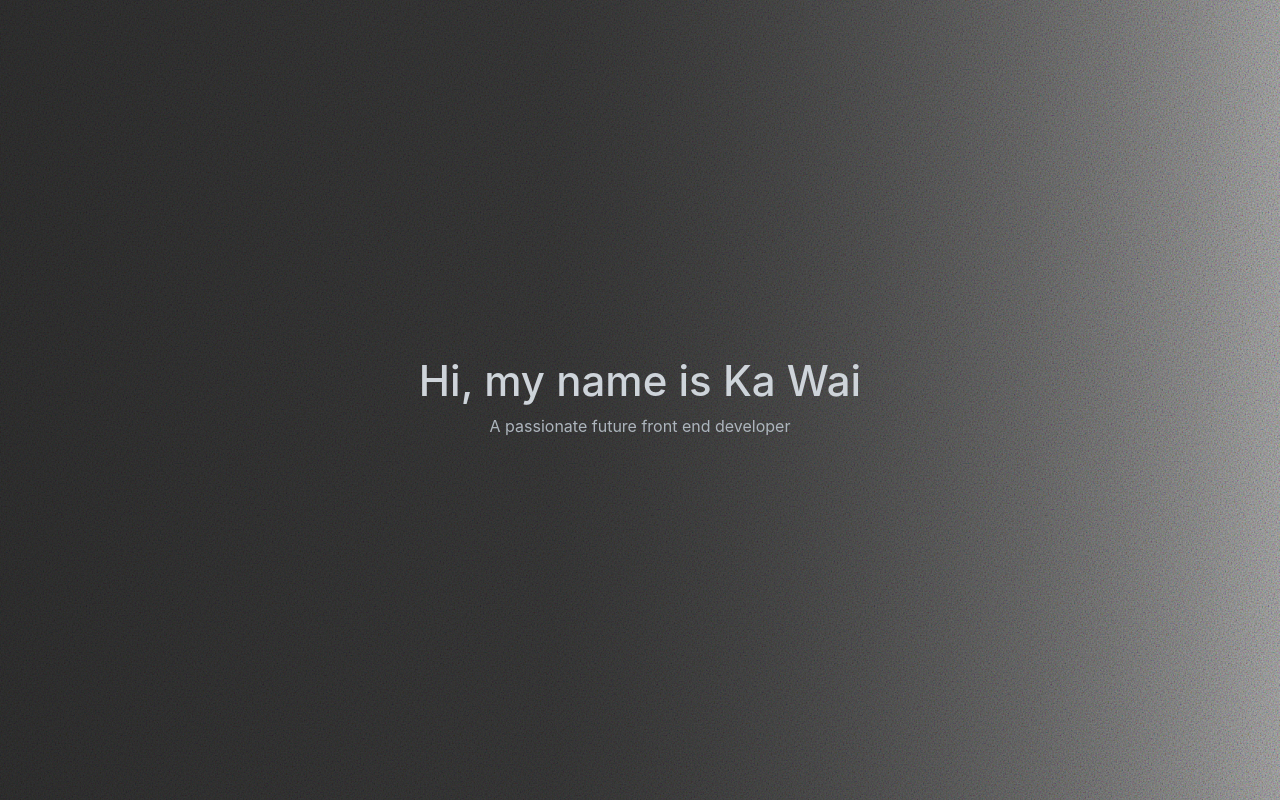
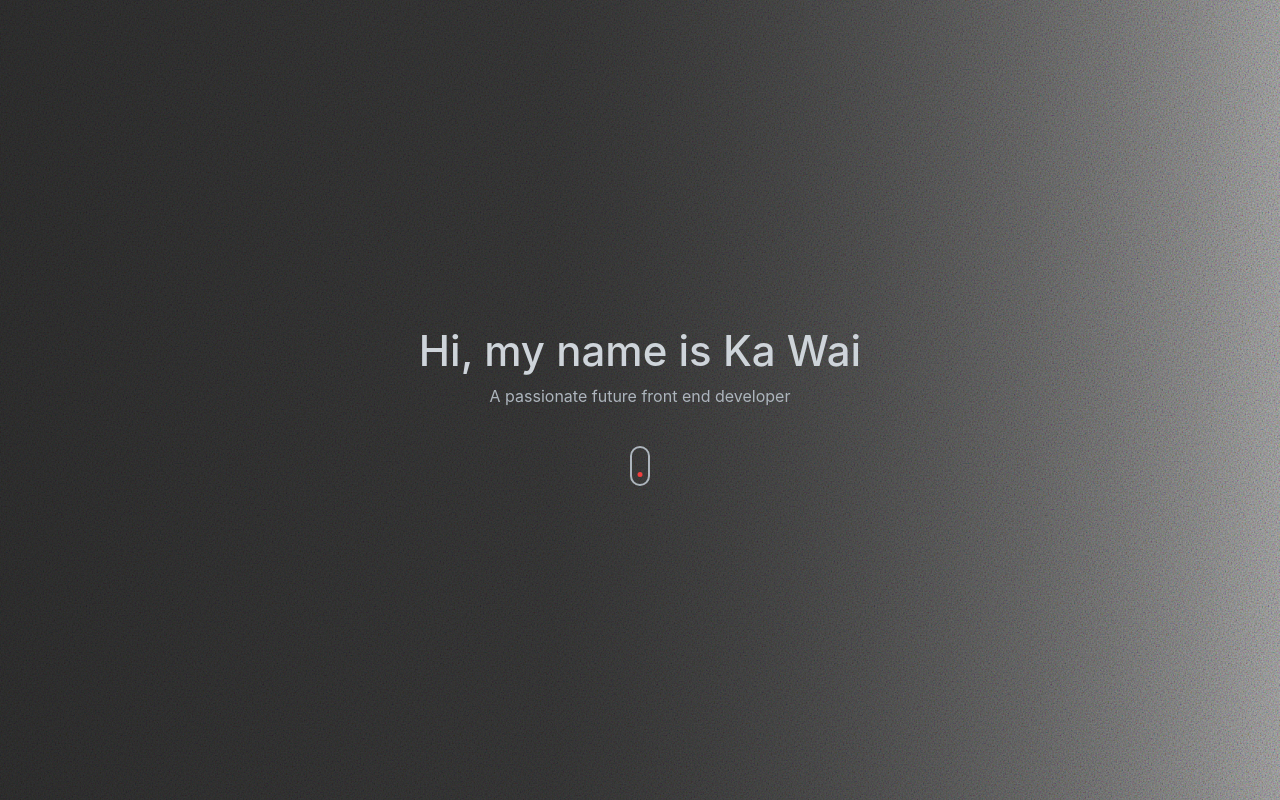
Before and after one commit to Cheung-KaWai/portfolioV2.0, a Next.js app: page / in a window 1280 px wide. Shown: the top 800 px of the page. Built offline with nearby package versions, Linux system fonts and the light colour scheme.

Commit message:
Add scroll animation

```diff
--- a/components/Hero.jsx
+++ b/components/Hero.jsx
@@ -6,12 +6,13 @@ export default function Hero() {
     <HeroContainer>
       <HeroTitle>Hi, my name is Ka Wai </HeroTitle>
       <HeroSubtitle>A passionate future front end developer</HeroSubtitle>
+      <Scroll />
     </HeroContainer>
   );
 }
 
 const HeroContainer = styled.div`
-  width: 100vw;
+  max-width: 100%;
   height: 100vh;
   background-image: linear-gradient(
       to right,
@@ -39,6 +40,12 @@ const appear = keyframes`
   }
 `;
 
+const scroll = keyframes`
+  to{
+    top: 24px;
+  }
+`;
+
 const HeroTitle = styled.h1`
   transform: translateY(-10px);
   opacity: 0;
@@ -52,4 +59,27 @@ const HeroSubtitle = styled.p`
   padding: 2rem;
   opacity: 0;
   animation: ${appear} 1s 1s ease-out forwards;
+  margin-bottom: 2rem;
 `;
+
+const Scroll = styled.div`
+  width: 2rem;
+  height: 4rem;
+  border: 2px solid;
+  border-radius: 20px;
+  position: relative;
+
+  ::before {
+    content: "";
+    display: inline-block;
+    width: 5px;
+    height: 5px;
+    border-radius: 50%;
+    background-color: #f03e3e;
+    position: absolute;
+    left: 50%;
+    top: 7px;
+    transform: translateX(-50%);
+    animation: ${scroll} 1s 2s ease-in-out forwards;
+  }
+`;
--- /dev/null
+++ b/components/Layout.jsx
@@ -0,0 +1,11 @@
+import React from "react";
+import styled from "styled-components";
+
+export default function Layout({ children }) {
+  return <Container>{children}</Container>;
+}
+
+const Container = styled.div`
+  width: 100vw;
+  min-height: 100vh;
+`;
--- a/pages/landing.jsx
+++ b/pages/landing.jsx
@@ -1,6 +1,13 @@
+import Head from "next/head";
 import React from "react";
 import Hero from "../components/Hero";
+import Layout from "../components/Layout";
 
 export default function Landing() {
-  return <Hero />;
+  return (
+    <Layout>
+      <Hero />
+      <Hero />
+    </Layout>
+  );
 }
--- a/styles/globals.css
+++ b/styles/globals.css
@@ -3,6 +3,10 @@ body {
   font-size: 62.5%;
   font-family: -apple-system, Poppins, BlinkMacSystemFont, Segoe UI, Roboto,
     Oxygen, Ubuntu, Cantarell, Fira Sans, Droid Sans, Helvetica Neue, sans-serif;
+}
+
+body::-webkit-scrollbar {
+  display: none;
 }
 
 a {
```
